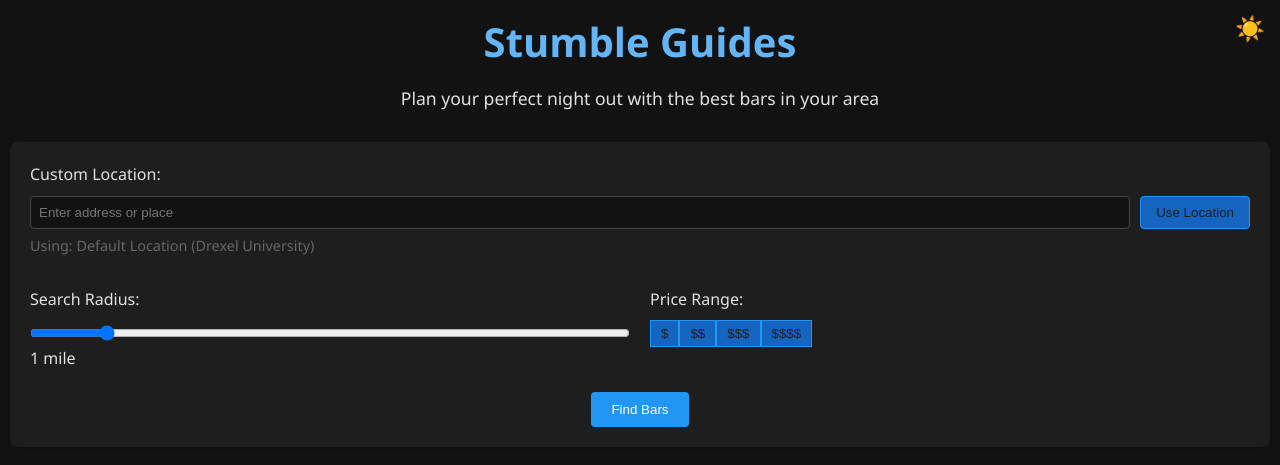
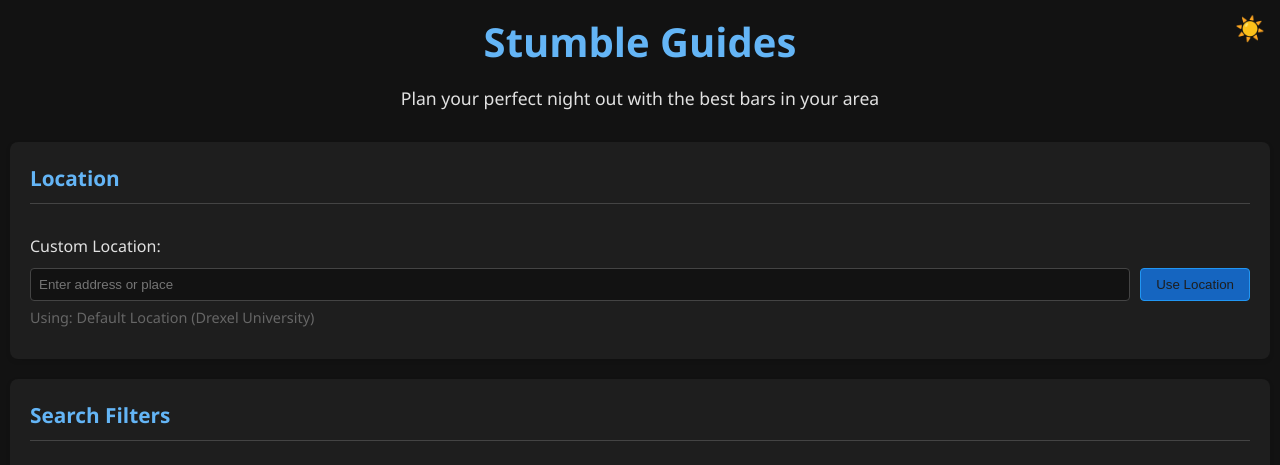
Before and after one commit to KiranTheRam/Stumble-Guides, a Flask app: page / in a window 1280 px wide. Shown: the top 465 px of the page. Run offline with Flask 2, Linux system fonts and the light colour scheme; some libraries are stand-ins or nearby versions.

Commit message:
UI edit to separate custom location from Find Bars

```diff
--- a/debug_bars.py
+++ b/debug_bars.py
@@ -23,6 +23,8 @@
 DEFAULT_LAT = 39.9566
 DEFAULT_LNG = -75.1899
 
+
+
 def debug_bar_search(radius_miles=1, minprice=1, maxprice=4):
     """
     Search for bars near default location and output all raw results
@@ -44,8 +46,8 @@
     params = {
         'location': f"{DEFAULT_LAT},{DEFAULT_LNG}",
         'radius': radius_meters,
-        # 'type': 'bar', #TODO: ?????
-        'keyword': 'bar',  # TODO: ?????
+        'type': 'bar',
+        # 'keyword': 'bar',
         'key': GOOGLE_MAPS_API_KEY,
         'minprice': minprice,
         'maxprice': maxprice
--- a/static/css/style.css
+++ b/static/css/style.css
@@ -79,8 +79,8 @@
     background-color: var(--light-gray);
 }
 
-/* Search Controls */
-.search-controls {
+/* Search Panel */
+.search-panel {
     background-color: var(--card-background);
     padding: 20px;
     border-radius: 8px;
@@ -89,6 +89,14 @@
     display: flex;
     flex-direction: column;
     gap: 20px;
+}
+
+.panel-title {
+    color: var(--primary-dark);
+    margin-bottom: 10px;
+    font-size: clamp(1.1rem, 2.5vw, 1.3rem);
+    border-bottom: 1px solid var(--border-color);
+    padding-bottom: 8px;
 }
 
 .location-control {
@@ -459,7 +467,7 @@
         padding: 10px;
     }
 
-    .search-controls {
+    .search-panel {
         padding: 15px;
     }
 
--- a/templates/index.html
+++ b/templates/index.html
@@ -16,7 +16,9 @@
             <button id="theme-toggle" class="theme-toggle">☀️</button>
         </header>
 
-        <div class="search-controls">
+        <!-- Location Panel -->
+        <div class="search-panel">
+            <h3 class="panel-title">Location</h3>
             <div class="location-control">
                 <div class="control-group location-input">
                     <label for="custom-location">Custom Location:</label>
@@ -29,7 +31,11 @@
                     </div>
                 </div>
             </div>
+        </div>
 
+        <!-- Search Filters Panel -->
+        <div class="search-panel">
+            <h3 class="panel-title">Search Filters</h3>
             <div class="filter-controls">
                 <div class="control-group">
                     <label for="radius">Search Radius:</label>
@@ -46,8 +52,6 @@
                         <button class="price-btn active" data-value="4">$$$$</button>
                     </div>
                 </div>
-
-                <!-- Number of bars input removed, set to 20 in JavaScript -->
             </div>
 
             <button id="find-bars-btn" class="primary-btn">Find Bars</button>
```
